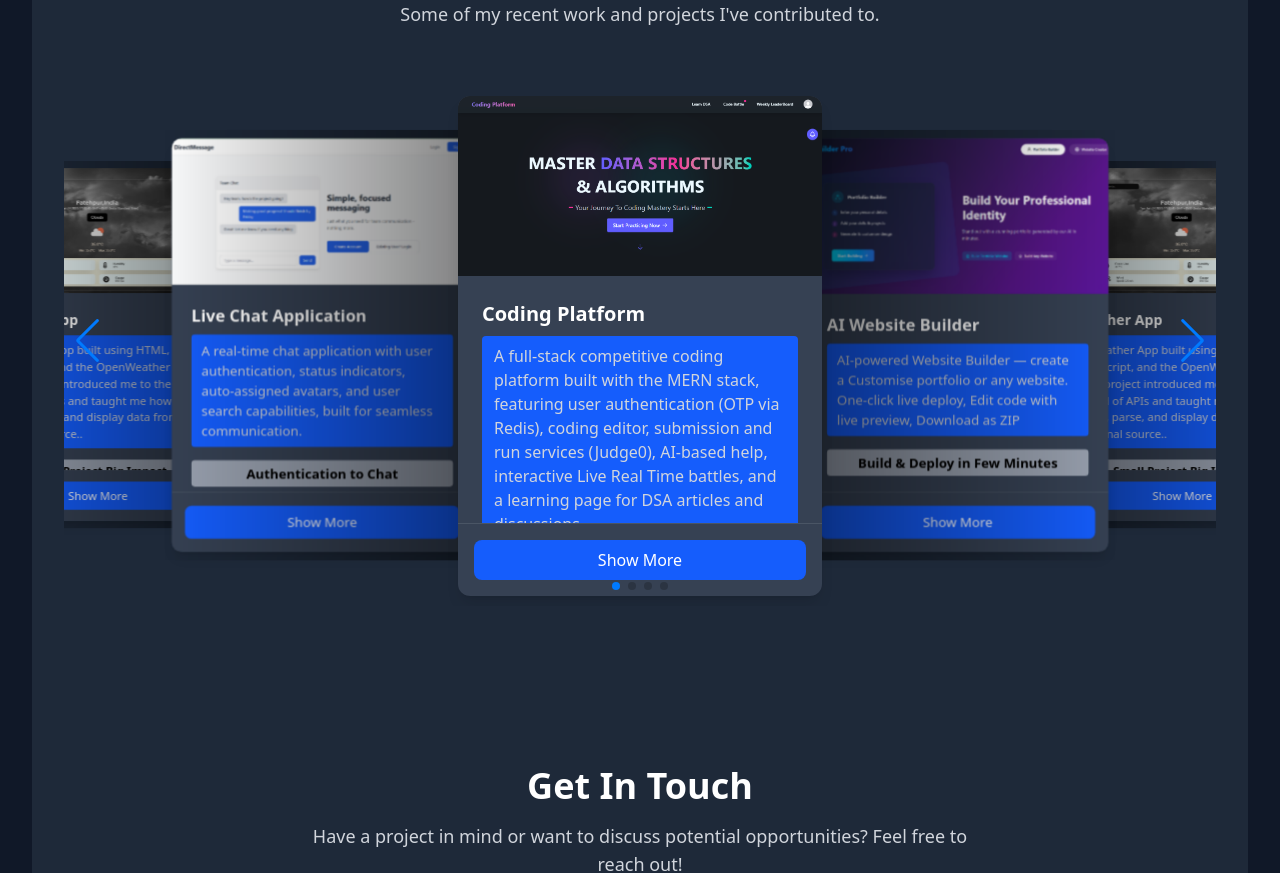
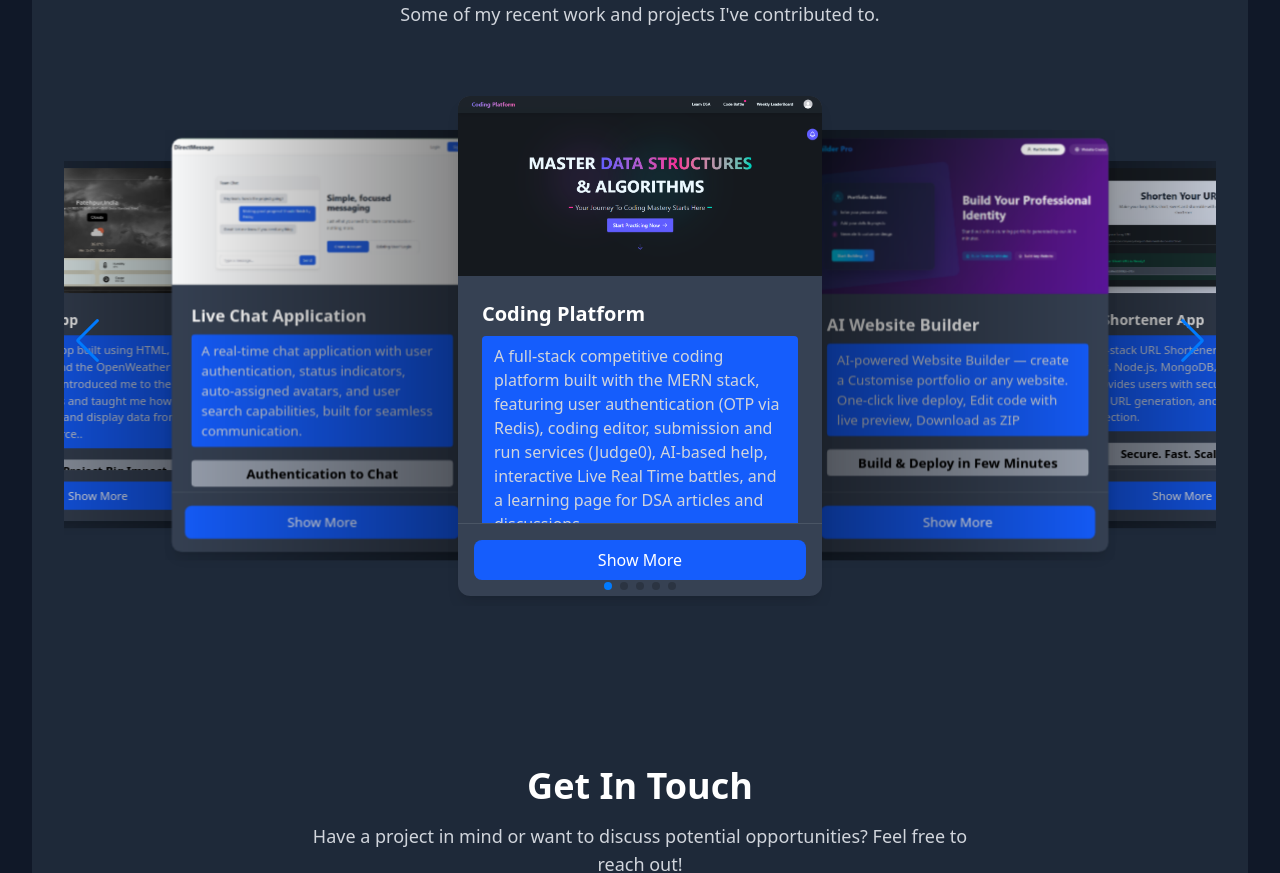
Before and after one commit to anurag-tiw-ari/Portfolio, a React (Vite) app: page / in a window 1280 px wide. Shown: the part 2080-2953 px from the top of the page. Built offline with nearby package versions, Linux system fonts and the light colour scheme.

Commit message:
Resume Project Update

```diff
--- a/src/assets/data/projects.js
+++ b/src/assets/data/projects.js
@@ -2,6 +2,8 @@ import CodingPlatformImage from '../CodingPlatform.png';
 import wheatherImage from "../Wheather.png"
 import ChatAppImage from "../chatapp.png"
 import AiWebsiteBuilderImage from "../AiWebsiteBuilder.png"
+import URLshortenerImage from "../URLshortener.png"
+
 
 const projectsData= [
     {
@@ -25,6 +27,16 @@ const projectsData= [
       image:AiWebsiteBuilderImage
     },
     {
+      title: "URL Shortener App",
+      shortDescription: "A full-stack URL Shortener built with React, Node.js, MongoDB, and Redis. It provides users with secure login, short URL generation, and safe redirection.",
+      fullDescription: "This project helped me understand real-world full-stack architecture. I implemented JWT authentication, Redis-based token blacklisting, and collision-resistant short URL generation using NanoID. Users can register, log in, create short URLs, view all their generated links, and safely redirect to the original URL. Working on this strengthened my concepts of backend APIs, middleware, authentication flows, and secure full-stack development.",
+      technologies: ["React.js", "Tailwind CSS", "Node.js", "Express.js", "MongoDB", "Redis", "JWT", "NanoID"],
+      tagline:"Secure. Fast. Scalable.",
+      link: "https://drive.google.com/file/d/1QmN0RDdcykzt3ETJFBiaXtn-DGjvovid/view?usp=drive_link",
+      image: URLshortenerImage
+    }
+,
+    {
       title: "Weather App",
       shortDescription: "A Weather App built using HTML, CSS, JavaScript, and the OpenWeather API. This project introduced me to the world of APIs and taught me how to fetch, parse, and display data from an external source..",
       fullDescription: "It helped me learn how to work with APIs for the first time. The app lets users search for any city and view its current weather details such as temperature, humidity, and conditions.Through this project, I understood how to make API requests, handle JSON data, and update the UI dynamically. It gave me practical experience with asynchronous JavaScript and strengthened my understanding of how frontend and external data sources interact.",
```
Also changed, not shown: src/assets/URLshortener.png (added), 1 other file (tests, documents, lock files or other folders).
